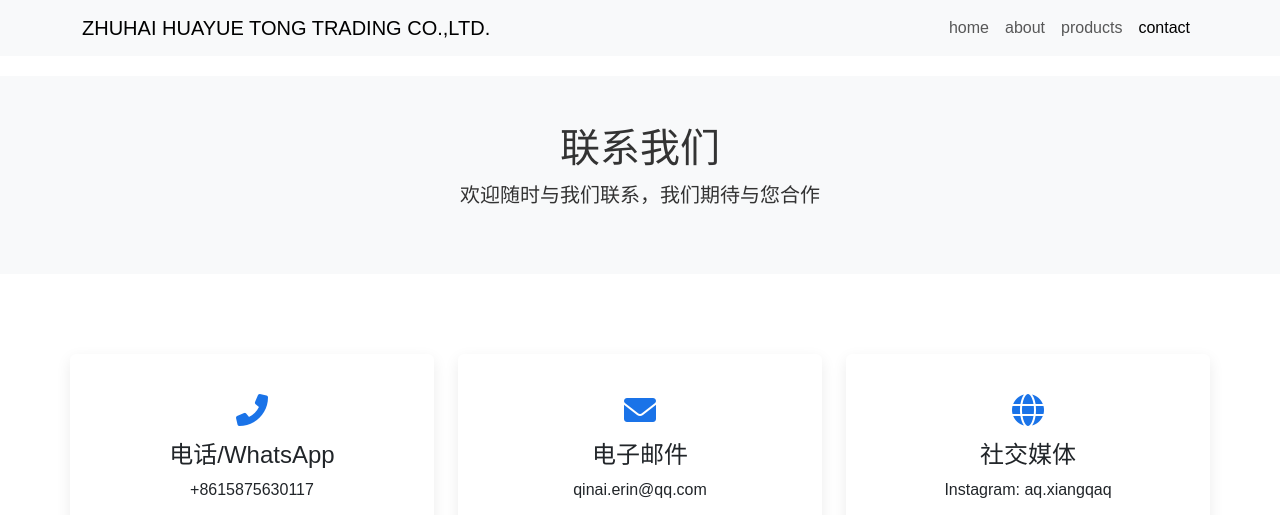
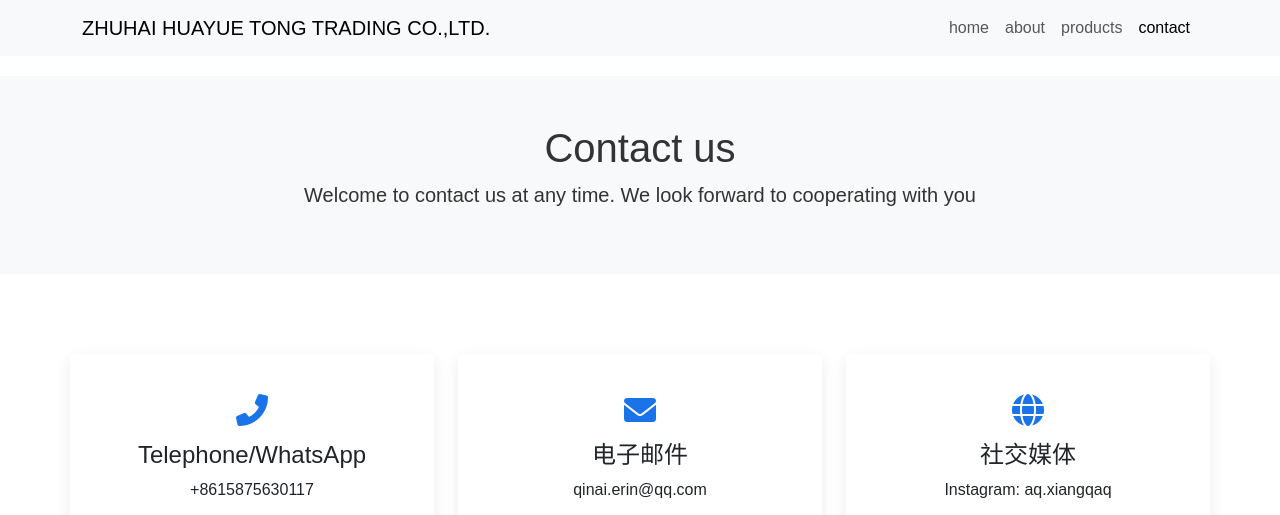
Before and after one commit to Hueyuetong/Home, a plain HTML site: page contact.html in a window 1280 px wide. Shown: the top 515 px of the page. Drawn offline with nearby package versions, Linux system fonts and the light colour scheme; a script that the page names is missing.

Commit message:
Update contact.html

```diff
--- a/contact.html
+++ b/contact.html
@@ -56,8 +56,8 @@
 <!-- 页面标题 -->
 <div class="bg-light py-5">
     <div class="container">
-        <h1 class="text-center">联系我们</h1>
-        <p class="text-center lead">欢迎随时与我们联系，我们期待与您合作</p>
+        <h1 class="text-center">Contact us</h1>
+        <p class="text-center lead">Welcome to contact us at any time. We look forward to cooperating with you</p>
     </div>
 </div>
 
@@ -68,10 +68,10 @@
             <div class="card contact-info-card p-4 text-center h-100">
                 <div class="card-body">
                     <i class="fas fa-phone-alt contact-icon"></i>
-                    <h4 class="card-title">电话/WhatsApp</h4>
+                    <h4 class="card-title">Telephone/WhatsApp</h4>
                     <p class="card-text">+8615875630117</p>
                     <a href="https://wa.me/8615875630117" class="btn btn-outline-primary mt-3">
-                        <i class="fab fa-whatsapp me-2"></i>通过WhatsApp联系
+                        <i class="fab fa-whatsapp me-2"></i>Contact via WhatsApp
                     </a>
                 </div>
             </div>
```
